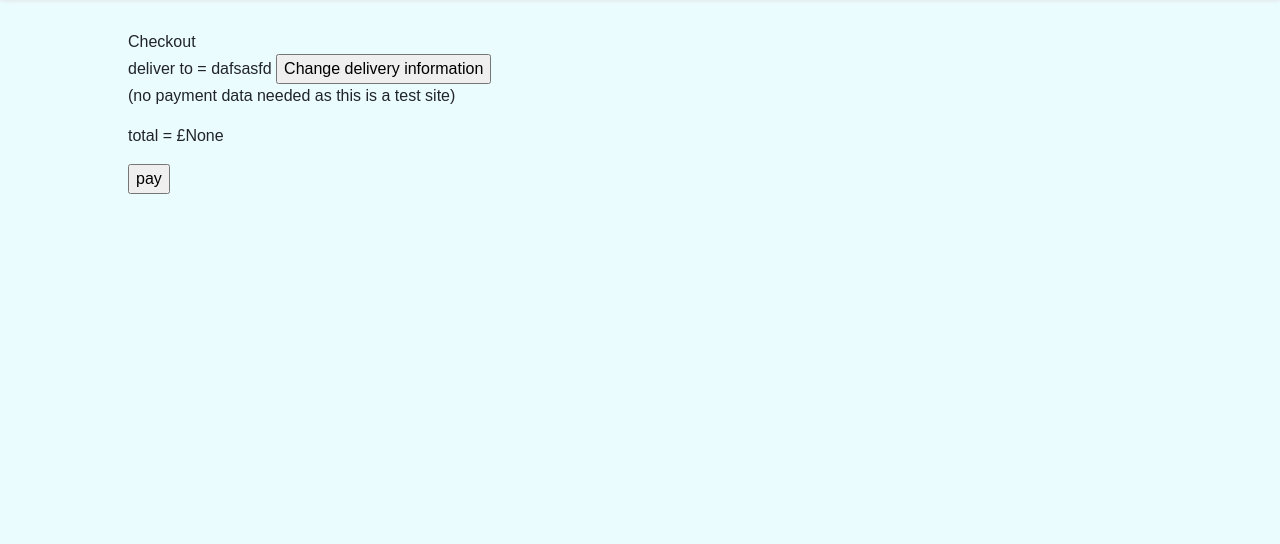
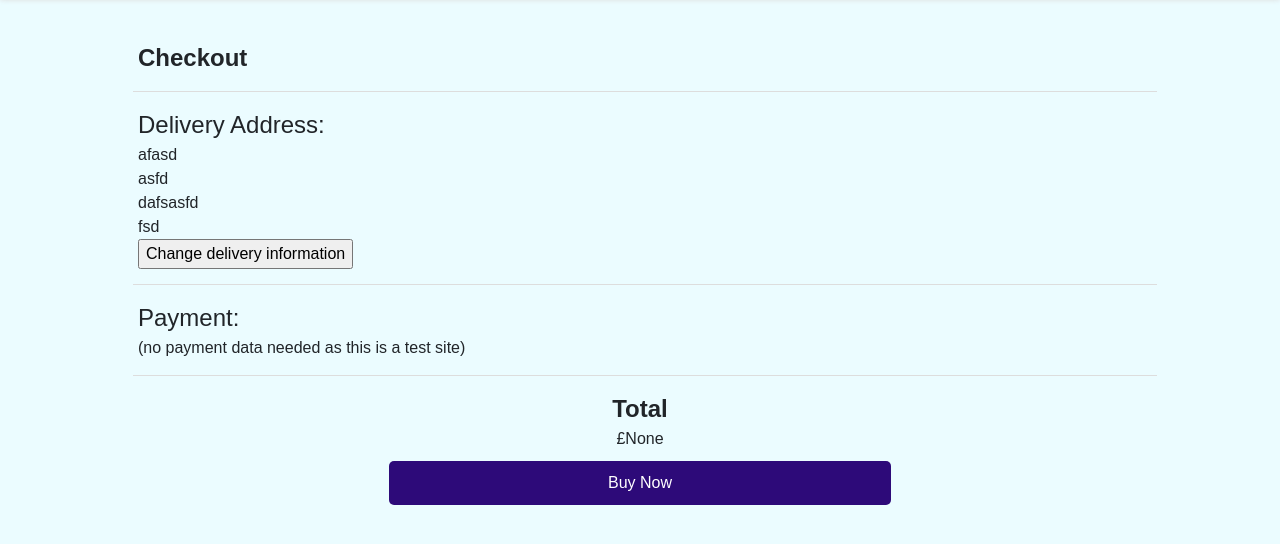
Before and after one commit to GLin04/Wmgzon, a Flask app: page /checkout in a window 1280 px wide. Shown: the part 125-669 px from the top of the page. Run offline with Flask 3, Linux system fonts and the light colour scheme; a user stored in the database is signed in; data comes from the database, SQL or seed files in the repository; both versions use the stored data as it was after the commit.

Commit message:
feat: styling order confimration page and checkout complete

```diff
--- a/website/main.py
+++ b/website/main.py
@@ -1,3 +1,4 @@
+import sqlite3
 from __init__ import create_app
 from context_processors import delivery_info_context_processor, product_info_context_processor
 
@@ -6,4 +7,8 @@
 app.context_processor(product_info_context_processor)
 
 if __name__ == '__main__':
+
+    # Closes the database if it was locked
+    conn = sqlite3.connect('wmgzon.db')
+    conn.close()
     app.run(debug=True)
--- a/website/static/css/home-styles.css
+++ b/website/static/css/home-styles.css
@@ -662,8 +662,8 @@
 
 .basket-main-container__product-list__product {
     display: grid;
-    grid-template-rows: repeat(2, 1fr);
-    grid-template-columns: repeat(2, 1fr);
+    grid-template-rows: 0.2fr 0.1fr;
+    grid-template-columns: 0.3fr 1fr;
     padding: 10px;
     grid-gap: 5px;
 }
@@ -674,8 +674,9 @@
 
 .basket-main-container__product-list__product__product-details,
 .basket-main-container__product-list__product__product-name {
-    padding: 5% 0 5% 5%;
+    padding: 1% 0 5% 5%;
 }
+
 
 .basket-main-container__product-list__product__product-name a,
 .basket-main-container__product-list__product__product-name:hover a {
@@ -744,6 +745,14 @@
     font-weight: 550;
     font-size: 16px;
 }
+
+.basket-main-container__basket-total-container span {
+    font-weight: bold;
+    font-size: 1.5rem;
+}
+.basket-main-container__basket-total-container {
+    text-align: center;
+}
 /* ------------------------------------------- end basket page ----------------------------------------- */
 
 /* ------------------------------------------- checkout basket page ----------------------------------------- */
@@ -762,4 +771,60 @@
     flex-direction: column;
 }
 
+.checkout-main-container__checkout-title {
+    padding: 10px;
+    font-size: 1.5rem;
+    font-weight: bold;
+}
+
+.checkout-main-container__payment-details,
+.checkout-main-container__delivery-details {
+    padding: 10px;
+}
+
+.checkout-main-container__payment-details p{
+    margin-bottom: 0px;
+}
+
+.checkout-main-container__delivery-details__title,
+.checkout-main-container__payment-details__title {
+    font-size: 1.5rem;
+
+}
+
+.checkout-main-container__checkout-info {
+    text-align: center;
+    padding: 10px;
+}
+
+.button {
+    background-color: #2d0a79;
+    color: #fff;
+    border: none;
+    padding: 10px 20px;
+    font-size: 16px;
+    cursor: pointer;
+    margin-top: 10px;
+    transition: background-color 0.3s;
+    width: 50%;
+    border-radius: 5px;
+}
+
+.button:hover {
+    background-color: #4e2ca1;
+}
+
+.checkout-main-container__checkout-info span:nth-child(1) {
+    font-weight: bold;
+    font-size: 1.5rem;
+}
+
+.checkout-main-container__product-list__product a,
+.checkout-main-container__product-list__product a:hover {
+    font-size: 1.2rem;
+    text-decoration: none;
+    color:#000;
+}
+
+
 /* ------------------------------------------- end checkout basket page ----------------------------------------- */
--- a/website/templates/basket.html
+++ b/website/templates/basket.html
@@ -71,8 +71,9 @@
             {% endfor %}
         </div>
         <div class="basket-main-container__basket-total-container">
-            Basket total = £{{ total_basket_price }}
-            <input type="button" value="Checkout" onclick="window.location.href='/checkout'"/>
+            <span>Basket Total</span><br>
+            <p>£{{ total_basket_price }}</p>
+            <input class="button" type="button" value="Checkout" onclick="window.location.href='/checkout'"/>
         </div>
     </div>
 
--- a/website/templates/checkout.html
+++ b/website/templates/checkout.html
@@ -5,14 +5,26 @@
 <div class="checkout-main-container">
     <div class="checkout-main-container__checkout-title">
         <span>Checkout</span>
+
     </div>
+    <hr class="solid-divider">
     <div class="checkout-main-container__delivery-details">
-        <span>deliver to = {{ postcode }}</span>
+        <span class="checkout-main-container__delivery-details__title">Delivery Address:</span><br>
+        <span>{{ delivery_info[2] }}</span><br>
+        <span>{{ delivery_info[4] }}</span><br>
+        <span>{{ delivery_info[1] }}</span><br>
+        <span>{{ delivery_info[3] }}</span><br>
+
         <input type="button" value="Change delivery information" onclick="window.location.href='/delivery_info'"/><br>
+
     </div>
+    <hr class="solid-divider">
     <div class="checkout-main-container__payment-details">
+        <span class="checkout-main-container__payment-details__title">Payment:</span><br>
         <p> (no payment data needed as this is a test site) </p>
+
     </div>
+    <hr class="solid-divider">
 
     <div class="checkout-main-container__product-list">
         {% set i = namespace(value=0) %}
@@ -46,10 +58,11 @@
     </div>
 
     <div class="checkout-main-container__checkout-info">
-        <p>total = £{{ total_basket_price }}</p>
+        <span>Total</span><br>
+        <span>£{{ total_basket_price }}</span>
 
         <form action="/order_confirmation" method="POST">
-            <input type="submit" value="pay"/>
+            <input class="button" type="submit" value="Buy Now"/>
         </form>
     </div>
 
--- a/website/views.py
+++ b/website/views.py
@@ -357,10 +357,13 @@
     delivery_date_list = [current_date + timedelta(days=i) for i in delivery_time_list]
     formatted_delivery_date_list = [i.strftime("%A, %d %B %Y") for i in delivery_date_list]
 
+    cursor.execute('SELECT * FROM delivery_info WHERE user_email=?', (user_email,))
+    delivery_info = cursor.fetchall()[0]
+
     conn.close()
 
     if request.method == 'GET':
-        return render_template("checkout.html", products=products, total_basket_price=total_basket_price, delivery_date=formatted_delivery_date_list, current_date=current_date_str)
+        return render_template("checkout.html", products=products, total_basket_price=total_basket_price, delivery_date=formatted_delivery_date_list, current_date=current_date_str, delivery_info=delivery_info)
 
 @views.route('/delivery_info', methods=['GET', 'POST'])
 def delivery_info():
@@ -411,6 +414,7 @@
 
     return render_template("delivery_info.html")
 
+
 @views.route('/order_confirmation', methods=['POST'])
 def order_confirmation():
     if request.method == 'POST':
@@ -453,6 +457,30 @@
                        order_date=? AND order_total=? AND order_postcode=? AND order_address=? AND order_phone_number=? AND order_city=? AND user_email=?)''', (current_date_time, total_basket_price, session['postcode'][0], delivery_info[2], delivery_info[3], delivery_info[4], user_email))
         order_id = cursor.fetchone()[0]
 
+
+        cursor.execute('SELECT SUM(total_price) FROM basket where user_email=?', (user_email,))
+
+        total_basket_price = cursor.fetchone()[0]
+
+        cursor.execute('''SELECT products.deliveryTime
+            FROM products
+            JOIN basket ON products.product_id = basket.product_id
+            WHERE basket.user_email = ?''', (user_email,))
+
+        delivery_time_tuple = cursor.fetchall()
+        delivery_time_list = [i[0] for i in delivery_time_tuple]
+
+        current_date = datetime.now()
+        current_date_str = current_date.strftime("%A, %d %B %Y")
+
+
+        delivery_date_list = [current_date + timedelta(days=i) for i in delivery_time_list]
+        formatted_delivery_date_list = [i.strftime("%A, %d %B %Y") for i in delivery_date_list]
+
+        cursor.execute('SELECT * FROM delivery_info WHERE user_email=?', (user_email,))
+        delivery_info = cursor.fetchall()[0]
+
+
         for product in purchased_products:
 
             product_id = product[0]
@@ -475,7 +503,7 @@
         conn.commit()
         conn.close()
 
-        return render_template("order_confirmation.html", purchased_products=purchased_products)
+        return render_template("order_confirmation.html", purchased_products=purchased_products, current_date_str=current_date_str, delivery_date=formatted_delivery_date_list, delivery_info=delivery_info, total_basket_price=total_basket_price)
 
 @views.route('/orders')
 def orders():
```
Also changed, not shown: website/templates/order_confirmation.html (+37 -24 lines), wmgzon.db.
